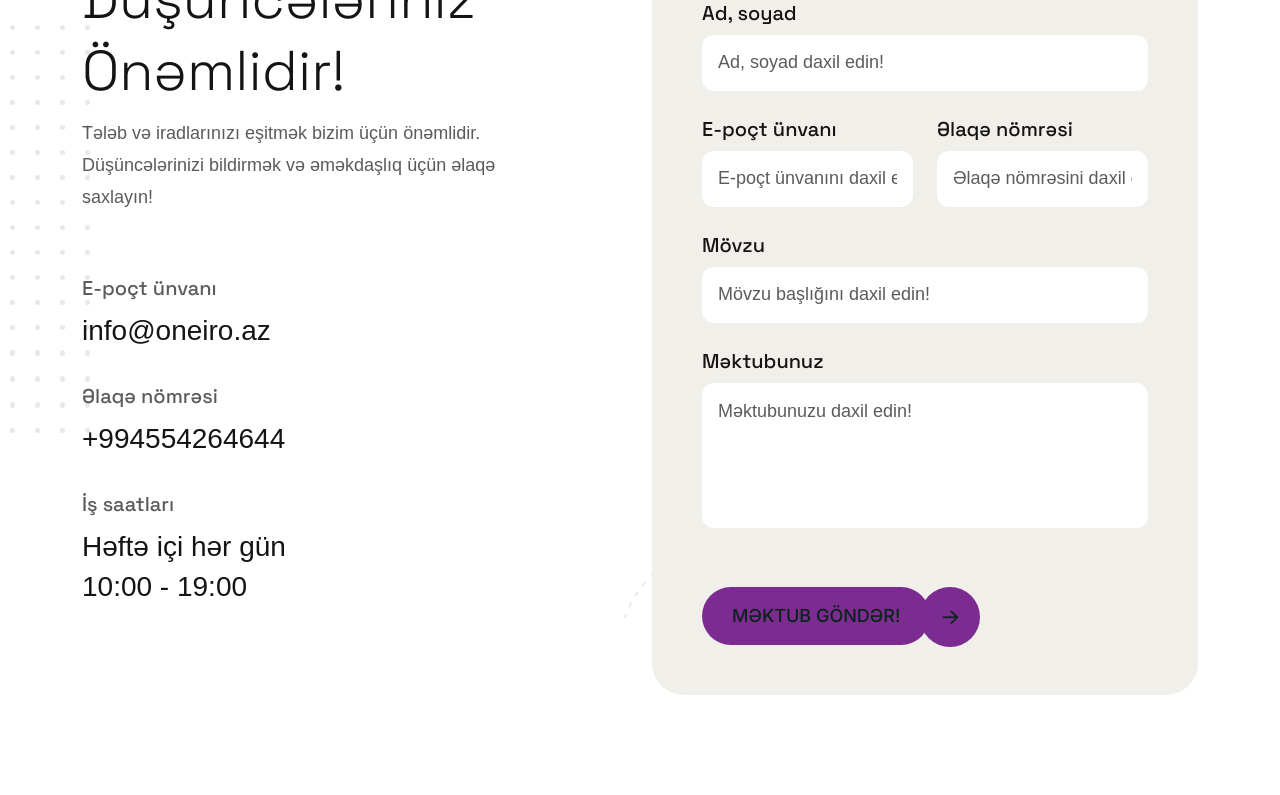
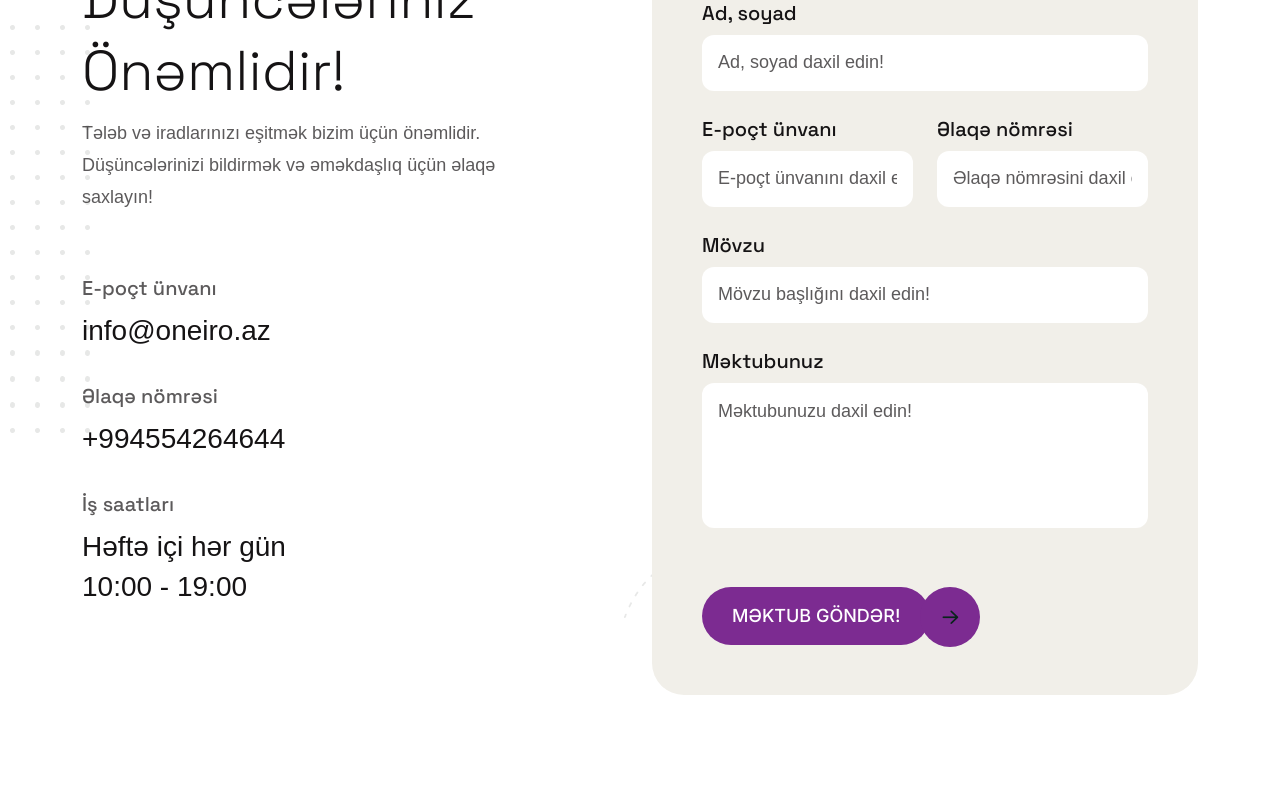
Before and after one commit to Aytac21/rocb, a Django app: template templates/contact.html in a window 1280 px wide. Shown: the part 583-1378 px from the top of the page. Run offline with Django 5.2, Linux system fonts and the light colour scheme; the template is opened without the code that fills it, so the values that code supplies are empty; some libraries are stand-ins or nearby versions; some web fonts are replaced.

Commit message:
i hope it s last version

```diff
--- a/templates/contact.html
+++ b/templates/contact.html
@@ -138,7 +138,7 @@
                                         <input id="subject" name="subject" type="text" placeholder="{% trans 'Mövzu başlığını daxil edin!' %}">
                                         <label for="massage">{% trans 'Məktubunuz' %}</label>
                                         <textarea name="message" id="massage" placeholder="{% trans 'Məktubunuzu daxil edin!' %}"></textarea>
-                                        <button type="submit" class="btn-three mt-50">{% trans 'Məktub göndər!' %}<i class="fa-regular fa-arrow-right"></i></button>
+                                        <button style="color:white" type="submit" class="btn-three mt-50">{% trans 'Məktub göndər!' %}<i class="fa-regular fa-arrow-right"></i></button>
                                     </form>
                                 </div>
                             </div>
```
